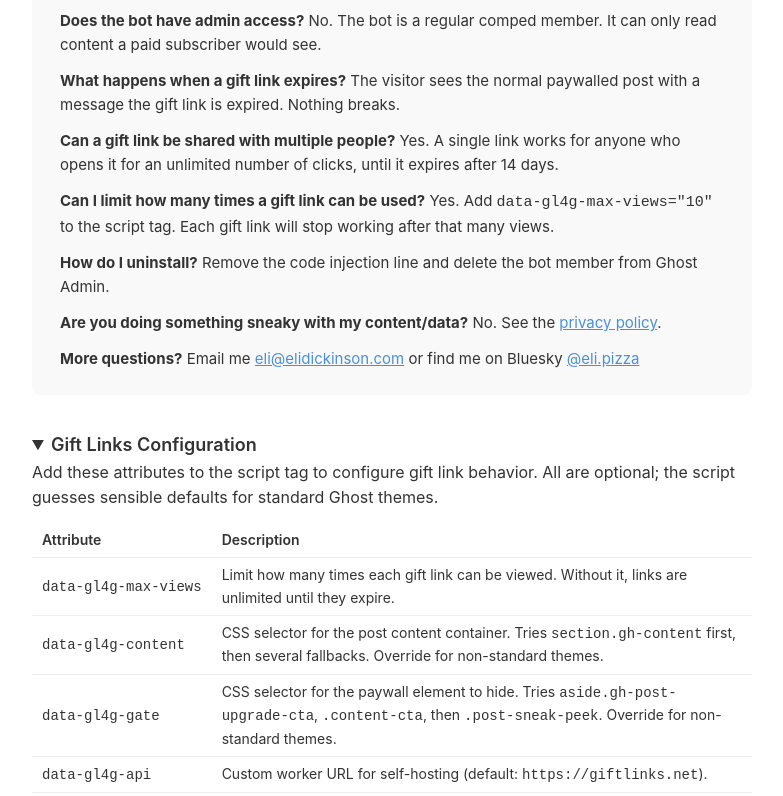
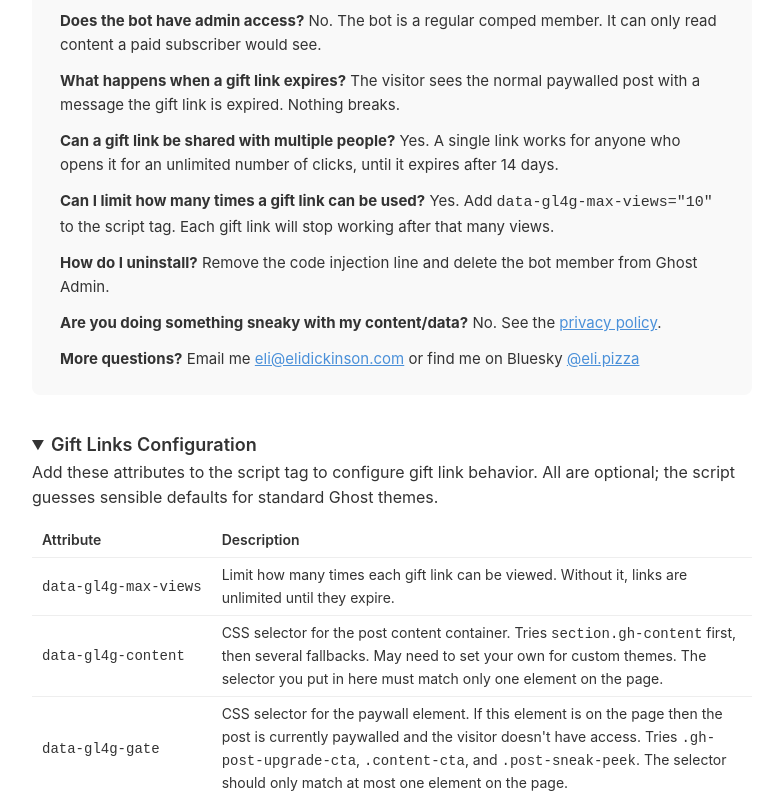
Before and after one commit to elidickinson/gift-links-for-ghost, a website: page client/landing.html in a window 1280 px wide. Both pictures are taken after a click on the heading "Gift Links Configuration". Shown: the part 1501-2297 px from the top of the page, without its empty margins (248-1031 px from the left). Drawn offline with Linux system fonts and the light colour scheme.

Commit message:
Make data-gl4g-bar a selector like other data attrs, add docs

```diff
--- a/client/landing.html
+++ b/client/landing.html
@@ -126,9 +126,10 @@
 <table>
   <tr><th>Attribute</th><th>Description</th></tr>
   <tr><td><code>data-gl4g-max-views</code></td><td>Limit how many times each gift link can be viewed. Without it, links are unlimited until they expire.</td></tr>
-  <tr><td><code>data-gl4g-content</code></td><td>CSS selector for the post content container. Tries <code>section.gh-content</code> first, then several fallbacks. Override for non-standard themes.</td></tr>
-  <tr><td><code>data-gl4g-gate</code></td><td>CSS selector for the paywall element to hide. Tries <code>aside.gh-post-upgrade-cta</code>, <code>.content-cta</code>, then <code>.post-sneak-peek</code>. Override for non-standard themes.</td></tr>
-  <tr><td><code>data-gl4g-api</code></td><td>Custom worker URL for self-hosting (default: <code>https://giftlinks.net</code>).</td></tr>
+  <tr><td><code>data-gl4g-content</code></td><td>CSS selector for the post content container. Tries <code>section.gh-content</code> first, then several fallbacks. May need to set your own for custom themes. The selector you put in here must match only one element on the page.</td></tr>
+  <tr><td><code>data-gl4g-gate</code></td><td>CSS selector for the paywall element. If this element is on the page then the post is currently paywalled and the visitor doesn't have access. Tries <code>.gh-post-upgrade-cta</code>, <code>.content-cta</code>, and <code>.post-sneak-peek</code>. The selector should only match at most one element on the page.</td></tr>
+  <tr><td><code>data-gl4g-bar</code></td><td>By default the script adds a message bar at the top of the post if it needs to say something about gift links. You can set a selector here and it will use that spot instead (replacing anything currently inside it)</td></tr>
+  <tr><td><code>data-gl4g-api</code></td><td>Custom worker URL if you are self-hosting instead of using giftlinks.net (default: <code>https://giftlinks.net</code>).</td></tr>
 </table>
 <pre style="text-align: left;">&lt;script src="https://giftlinks.net/client.js" defer
   data-gl4g-max-views="10"
```
Also changed, not shown: public/client.js (+4 -4 lines).
